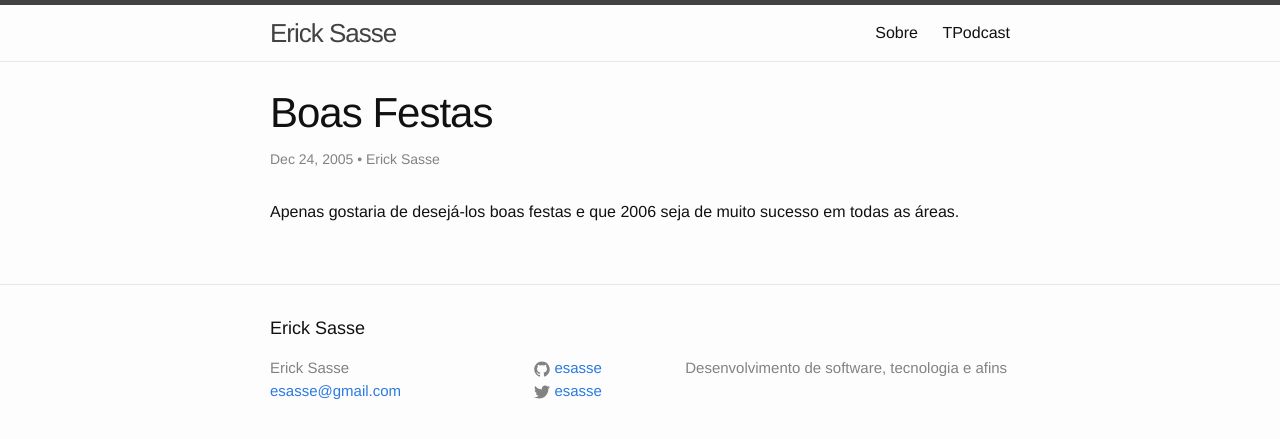
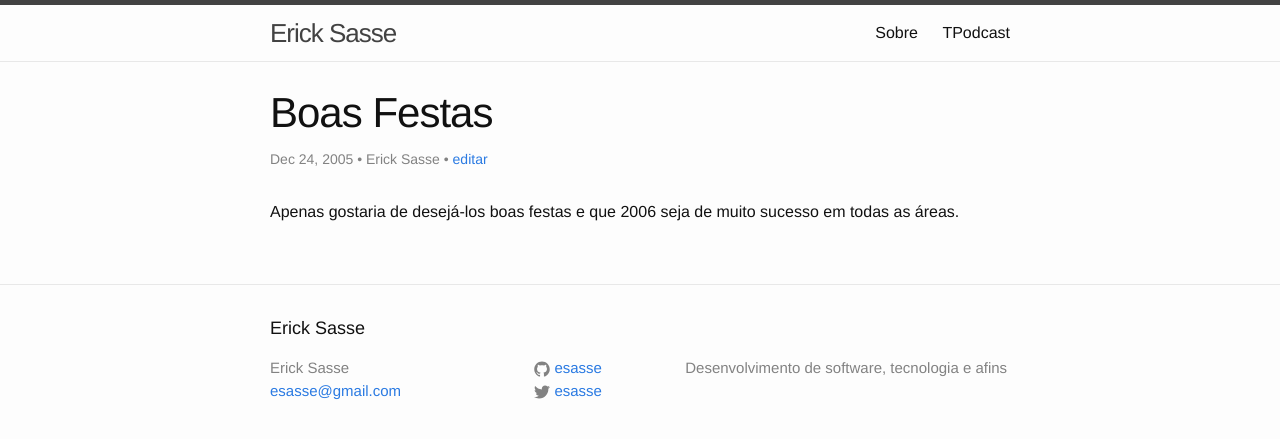
Before and after one commit to esasse/esasse.github.io, a Jekyll site: the page built from _posts/2005-12-24-boas-festas.md, in a window 1280 px wide. Shown: the top 439 px of the page. Built offline with Jekyll 4.4.1, drawn with Linux system fonts in a browser that asks for light colours; comment, search, counter and statistics services are not loaded; part of the change alters nothing that is shown.

Commit message:
Adiciona link para editar posts

```diff
--- a/_config.yml
+++ b/_config.yml
@@ -1,12 +1,14 @@
-# Site settings
 title: Erick Sasse
 email: esasse@gmail.com
-description: >
-  Desenvolvimento de software, tecnologia e afins
-baseurl: "" # the subpath of your site, e.g. /blog/
-url: "http://ericksasse.com.br" # the base hostname & protocol for your site
+description: Desenvolvimento de software, tecnologia e afins
+url: http://ericksasse.com.br
 twitter_username: esasse
+
+# GitHub
 github_username:  esasse
+github_repo_url: https://github.com/esasse/esasse.github.io/
+github_repo_branch: master
+
 highlighter: pygments
 defaults:
   -
--- a/_layouts/post.html
+++ b/_layouts/post.html
@@ -5,7 +5,7 @@ layout: default
 
   <header class="post-header">
     <h1 class="post-title">{{ page.title }}</h1>
-    <p class="post-meta">{{ page.date | date: "%b %-d, %Y" }}{% if page.author %} • {{ page.author }}{% endif %}{% if page.meta %} • {{ page.meta }}{% endif %}</p>
+    <p class="post-meta">{{ page.date | date: "%b %-d, %Y" }}{% if page.author %} • {{ page.author }}{% endif %}{% if page.meta %} • {{ page.meta }}{% endif %} • <a href="{{ site.github_repo_url }}edit/{{ site.github_repo_branch }}/{{ page.path }}">editar</a></p>
   </header>
 
   <article class="post-content">
```
